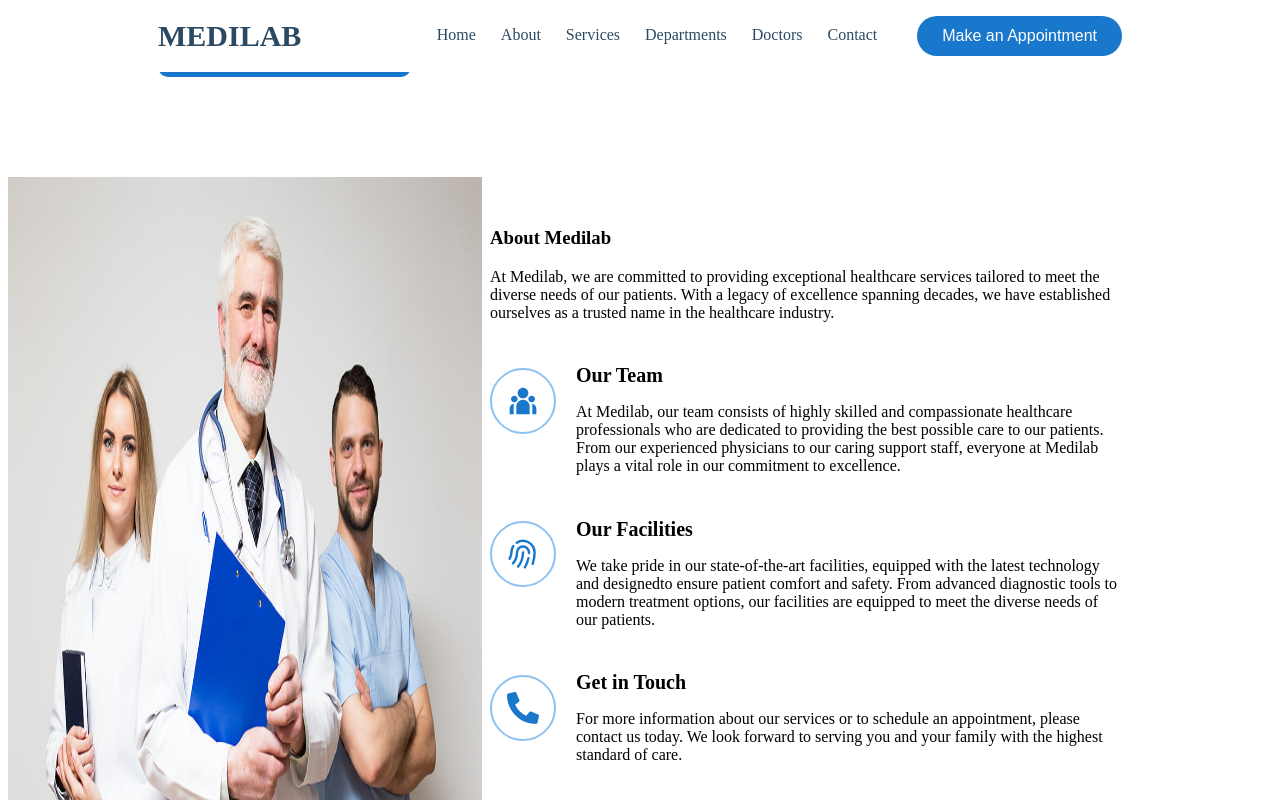
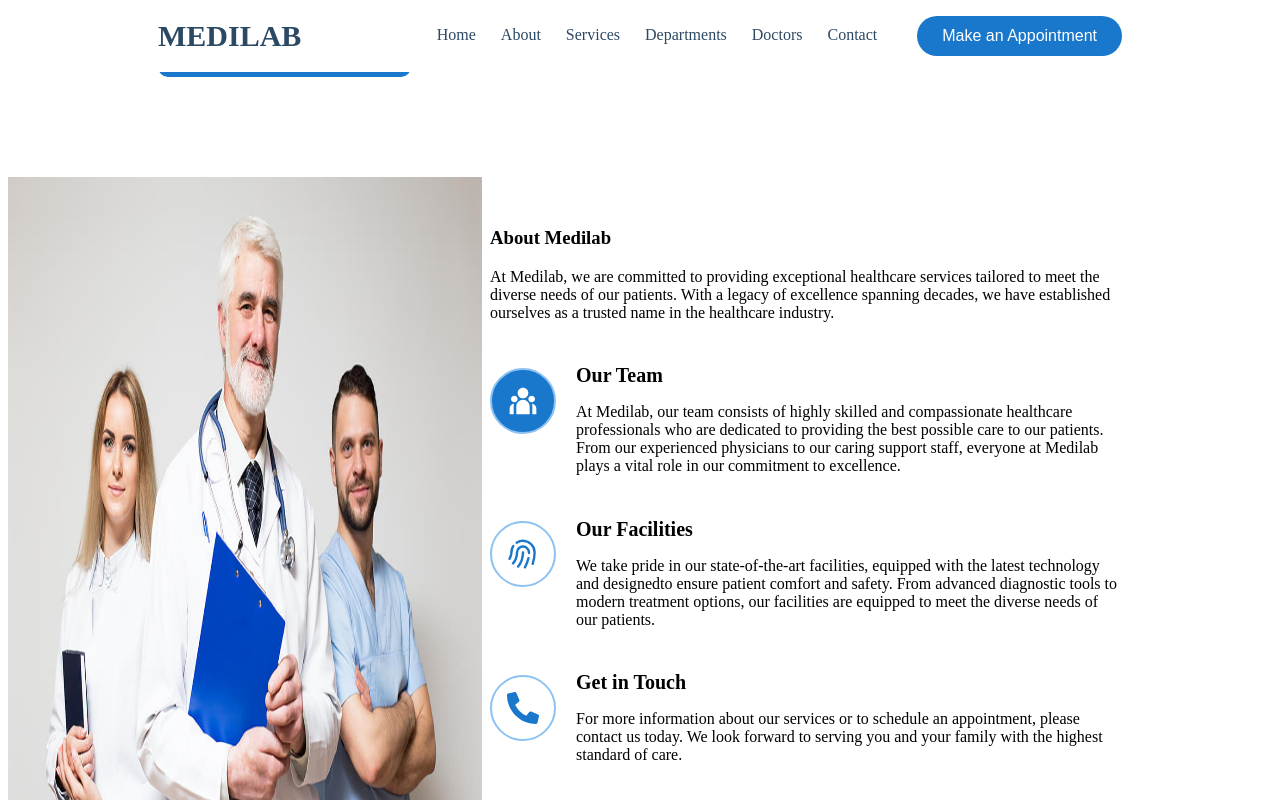
Before and after one commit to mulindijr/Medilab, a React (Vite) app: page / in a window 1280 px wide. In both pictures the pointer is over the element 523 px from the left and 1533 px from the top of the page. Shown: the part 1133-1933 px from the top of the page. Built offline with nearby package versions, Linux system fonts and the light colour scheme.

Commit message:
Add hover effect in the about content

```diff
--- a/src/components/About/About.css
+++ b/src/components/About/About.css
@@ -42,3 +42,9 @@
     color: #1977cc;
 
 }
+.about-content:hover .icon-box{
+    background-color: #1977cc;
+}
+.about-content:hover .icon-box .about-icon{
+    color: #fff;
+}
```
